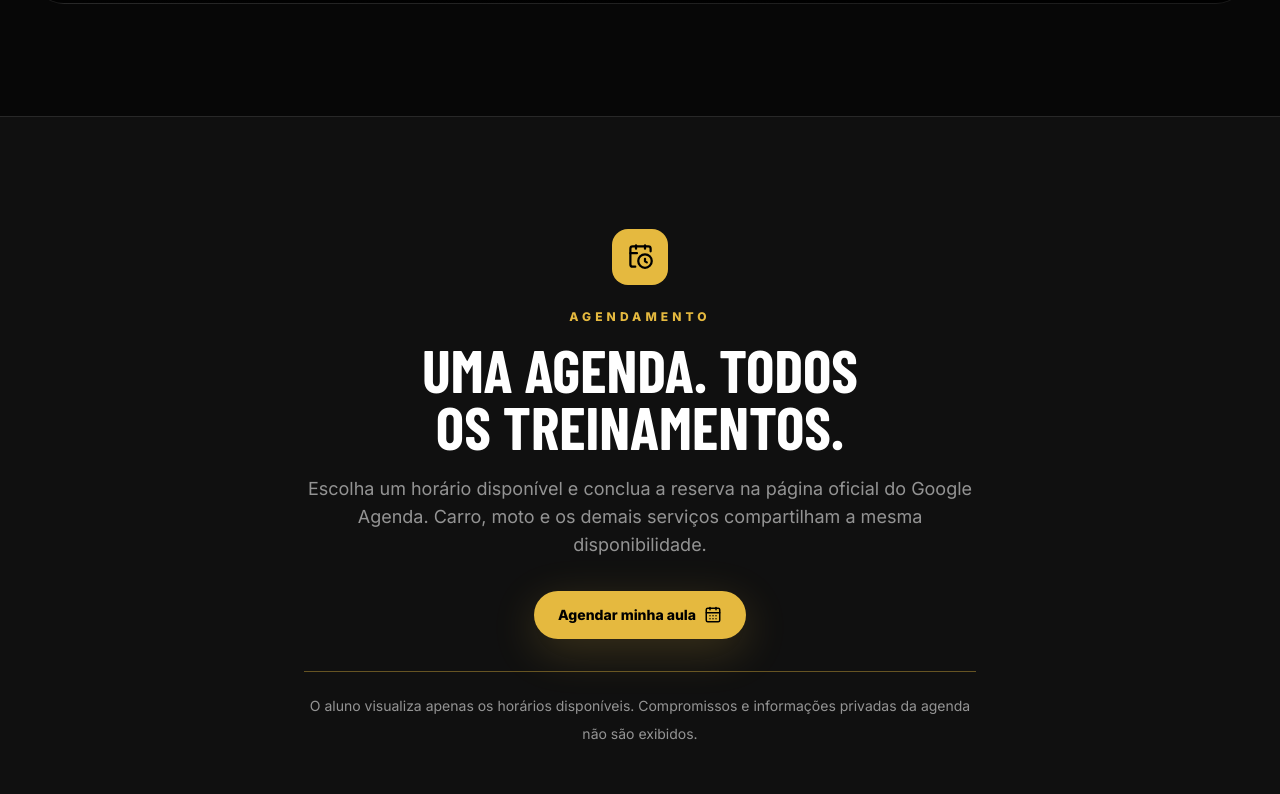
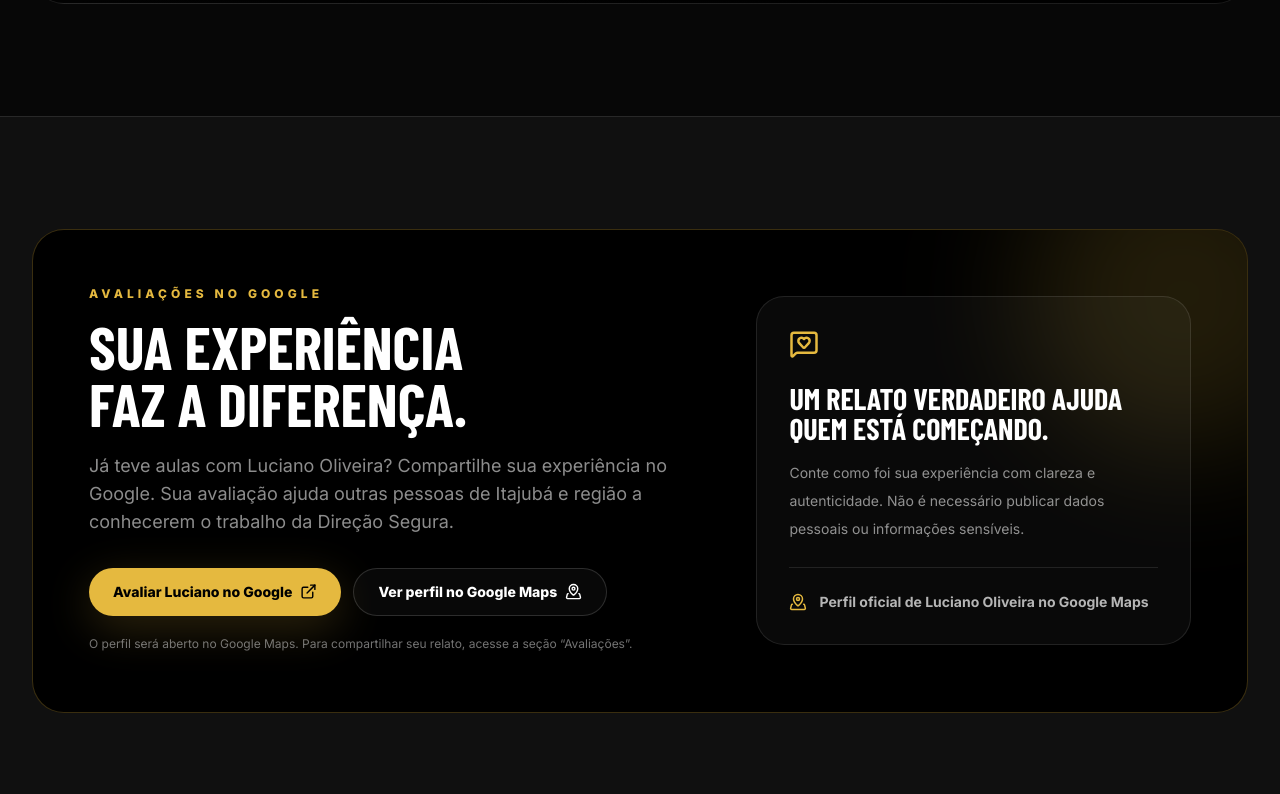
Before and after one commit to LeonardoDevFS/INSTRUTOR_AUTONOMO_LUCIANO, a Next.js app: page / in a window 1280 px wide. Shown: the part 6744-7538 px from the top of the page. Built offline with nearby package versions, Linux system fonts and the light colour scheme; no server answers; a web font is replaced by a local one.

Commit message:
feat: integrate Google Maps and review CTAs

```diff
--- a/src/app/(site)/contato/page.tsx
+++ b/src/app/(site)/contato/page.tsx
@@ -1,5 +1,5 @@
 import type { Metadata } from "next";
-import { AtSign, Clock3, CreditCard, MapPin, MessageCircle } from "lucide-react";
+import { AtSign, Clock3, CreditCard, MapPin, MapPinned, MessageCircle } from "lucide-react";
 import type { ReactNode } from "react";
 
 import { PageHero } from "@/components/sections/PageHero";
@@ -82,7 +82,17 @@
               icon={<MapPin aria-hidden="true" />}
               title="Atendimento"
               description={siteConfig.location.serviceArea}
-            />
+            >
+              <ActionLink
+                href={siteConfig.contact.googleMapsUrl}
+                external
+                variant="text"
+                icon={<MapPinned size={16} aria-hidden="true" />}
+                ariaLabel="Ver perfil de Luciano no Google Maps (abre em nova guia)"
+              >
+                Ver no Google Maps
+              </ActionLink>
+            </ContactCard>
           </div>
 
           <div className="mt-5 grid gap-5 lg:grid-cols-2">
--- a/src/app/(site)/layout.tsx
+++ b/src/app/(site)/layout.tsx
@@ -5,6 +5,7 @@
 import { WhatsAppFloat } from "@/components/layout/WhatsAppFloat";
 import { JsonLd } from "@/components/seo/JsonLd";
 import { siteConfig } from "@/config/site";
+import { siteMedia } from "@/data/media";
 import { getAbsoluteUrl } from "@/lib/seo/site-url";
 
 type SiteLayoutProps = {
@@ -16,9 +17,17 @@
     "@context": "https://schema.org",
     "@type": "Organization",
     "@id": getAbsoluteUrl("/#organization"),
-    name: siteConfig.brand,
+    name: `${siteConfig.name} — ${siteConfig.profession}`,
+    alternateName: siteConfig.brand,
     url: getAbsoluteUrl(),
+    logo: getAbsoluteUrl(siteMedia.branding.logo),
+    image: getAbsoluteUrl(siteMedia.hero.src),
     description: siteConfig.description,
+    telephone: `+${siteConfig.contact.phoneE164}`,
+    brand: {
+      "@type": "Brand",
+      name: siteConfig.brand,
+    },
     founder: {
       "@type": "Person",
       name: siteConfig.name,
@@ -38,7 +47,10 @@
         name: siteConfig.location.stateFullName,
       },
     },
-    sameAs: [siteConfig.contact.instagramUrl],
+    sameAs: [
+      siteConfig.contact.instagramUrl,
+      siteConfig.contact.googleMapsUrl,
+    ],
   };
 
   return (
--- a/src/app/(site)/page.tsx
+++ b/src/app/(site)/page.tsx
@@ -6,6 +6,7 @@
 import { FinalCta } from "@/components/home/FinalCta";
 import { GoalsSection } from "@/components/home/GoalsSection";
 import { GuidesSection } from "@/components/home/GuidesSection";
+import { GoogleReviewsSection } from "@/components/home/GoogleReviewsSection";
 import { Hero } from "@/components/home/Hero";
 import { LicensedDriversSection } from "@/components/home/LicensedDriversSection";
 import { MentorshipSection } from "@/components/home/MentorshipSection";
@@ -33,6 +34,7 @@
       <VehicleTrainingSection />
       <LicensedDriversSection />
       <ResultsTeaser />
+      <GoogleReviewsSection />
       <BookingTeaser />
       <GuidesSection />
       <FaqSection />
--- a/src/app/(site)/resultados/page.tsx
+++ b/src/app/(site)/resultados/page.tsx
@@ -1,11 +1,13 @@
 import type { Metadata } from "next";
-import { Camera, MessageSquareQuote, ShieldCheck } from "lucide-react";
+import { Camera, ExternalLink, MessageSquareQuote, ShieldCheck } from "lucide-react";
 import Image from "next/image";
 
 import { ContactCta } from "@/components/sections/ContactCta";
 import { PageHero } from "@/components/sections/PageHero";
 import { PhotoEffects } from "@/components/ui/PhotoEffects";
+import { ActionLink } from "@/components/ui/ActionLink";
 import { SectionHeading } from "@/components/ui/SectionHeading";
+import { siteConfig } from "@/config/site";
 import { siteMedia } from "@/data/media";
 import { whatsappMessages } from "@/lib/whatsapp";
 
@@ -110,6 +112,17 @@
               </article>
             ))}
           </div>
+          <div className="mt-10 flex justify-center">
+            <ActionLink
+              href={siteConfig.contact.googleMapsUrl}
+              external
+              variant="secondary"
+              icon={<ExternalLink size={16} aria-hidden="true" />}
+              ariaLabel="Confira as avaliações de Luciano no Google Maps (abre em nova guia)"
+            >
+              Confira nossas avaliações no Google
+            </ActionLink>
+          </div>
         </div>
       </section>
 
--- /dev/null
+++ b/src/components/home/GoogleReviewsSection.tsx
@@ -0,0 +1,85 @@
+import { ExternalLink, MapPinned, MessageSquareHeart } from "lucide-react";
+
+import { ActionLink } from "@/components/ui/ActionLink";
+import { SectionHeading } from "@/components/ui/SectionHeading";
+import { siteConfig } from "@/config/site";
+
+export function GoogleReviewsSection() {
+  const hasDirectReviewUrl = Boolean(siteConfig.contact.googleReviewUrl);
+  const reviewUrl =
+    siteConfig.contact.googleReviewUrl ?? siteConfig.contact.googleMapsUrl;
+
+  return (
+    <section
+      id="avaliacoes-google"
+      aria-labelledby="google-reviews-title"
+      className="border-y border-white/10 bg-surface py-20 sm:py-24 lg:py-28"
+    >
+      <div className="mx-auto max-w-7xl px-5 lg:px-8">
+        <div className="relative isolate overflow-hidden rounded-[2rem] border border-gold/25 bg-black p-7 sm:p-10 lg:p-14">
+          <div
+            className="pointer-events-none absolute -right-24 -top-24 -z-10 h-80 w-80 rounded-full bg-gold/15 blur-3xl"
+            aria-hidden="true"
+          />
+
+          <div className="grid items-center gap-10 lg:grid-cols-[minmax(0,1fr)_minmax(20rem,0.72fr)] lg:gap-16">
+            <div>
+              <SectionHeading
+                id="google-reviews-title"
+                eyebrow="Avaliações no Google"
+                title="Sua experiência faz a diferença."
+                description={`Já teve aulas com ${siteConfig.name}? Compartilhe sua experiência no Google. Sua avaliação ajuda outras pessoas de ${siteConfig.location.serviceArea} a conhecerem o trabalho da Direção Segura.`}
+              />
+
+              <div className="mt-8 flex flex-col gap-3 sm:flex-row sm:flex-wrap">
+                <ActionLink
+                  href={reviewUrl}
+                  external
+                  icon={<ExternalLink size={17} aria-hidden="true" />}
+                  ariaLabel="Avaliar Luciano no Google (abre em nova guia)"
+                >
+                  Avaliar Luciano no Google
+                </ActionLink>
+                <ActionLink
+                  href={siteConfig.contact.googleMapsUrl}
+                  external
+                  variant="secondary"
+                  icon={<MapPinned size={17} aria-hidden="true" />}
+                  ariaLabel="Ver perfil de Luciano no Google Maps (abre em nova guia)"
+                >
+                  Ver perfil no Google Maps
+                </ActionLink>
+              </div>
+
+              {!hasDirectReviewUrl && (
+                <p className="mt-4 max-w-2xl text-xs leading-6 text-white/45">
+                  O perfil será aberto no Google Maps. Para compartilhar seu
+                  relato, acesse a seção “Avaliações”.
+                </p>
+              )}
+            </div>
+
+            <aside className="rounded-[1.75rem] border border-white/10 bg-white/[0.035] p-6 sm:p-8">
+              <MessageSquareHeart
+                size={30}
+                className="text-gold"
+                aria-hidden="true"
+              />
+              <h3 className="mt-6 font-display text-3xl font-extrabold uppercase leading-none text-white">
+                Um relato verdadeiro ajuda quem está começando.
+              </h3>
+              <p className="mt-4 text-sm leading-7 text-white/55">
+                Conte como foi sua experiência com clareza e autenticidade. Não
+                é necessário publicar dados pessoais ou informações sensíveis.
+              </p>
+              <div className="mt-6 flex items-center gap-3 border-t border-white/10 pt-6 text-sm font-bold text-white/70">
+                <MapPinned size={18} className="text-gold" aria-hidden="true" />
+                Perfil oficial de Luciano Oliveira no Google Maps
+              </div>
+            </aside>
+          </div>
+        </div>
+      </div>
+    </section>
+  );
+}
--- a/src/components/layout/Footer.tsx
+++ b/src/components/layout/Footer.tsx
@@ -1,6 +1,6 @@
 import Link from "next/link";
 import Image from "next/image";
-import { AtSign, LockKeyhole, MessageCircle } from "lucide-react";
+import { AtSign, LockKeyhole, MapPinned, MessageCircle } from "lucide-react";
 
 import { siteConfig } from "@/config/site";
 import { siteMedia } from "@/data/media";
@@ -66,6 +66,16 @@
                 {siteConfig.contact.instagramUsername}
               </a>
 
+              <a
+                href={siteConfig.contact.googleMapsUrl}
+                target="_blank"
+                rel="noopener noreferrer"
+                className="flex items-center gap-2 hover:text-gold"
+              >
+                <MapPinned size={17} aria-hidden="true" />
+                Perfil no Google Maps
+              </a>
+
               <Link
                 href="/admin"
                 className="flex items-center gap-2 hover:text-gold"
--- a/src/config/site.ts
+++ b/src/config/site.ts
@@ -31,6 +31,9 @@
 
     instagramUsername: "@instrutorautonomo.luciano",
     instagramUrl: "https://www.instagram.com/instrutorautonomo.luciano/",
+
+    googleMapsUrl: "https://maps.app.goo.gl/cnpvsF72as6pt4vk9",
+    googleReviewUrl: null as string | null,
   },
 
   schedule: {
```
Also changed, not shown: 2 other files (tests, documents, lock files or other folders).
